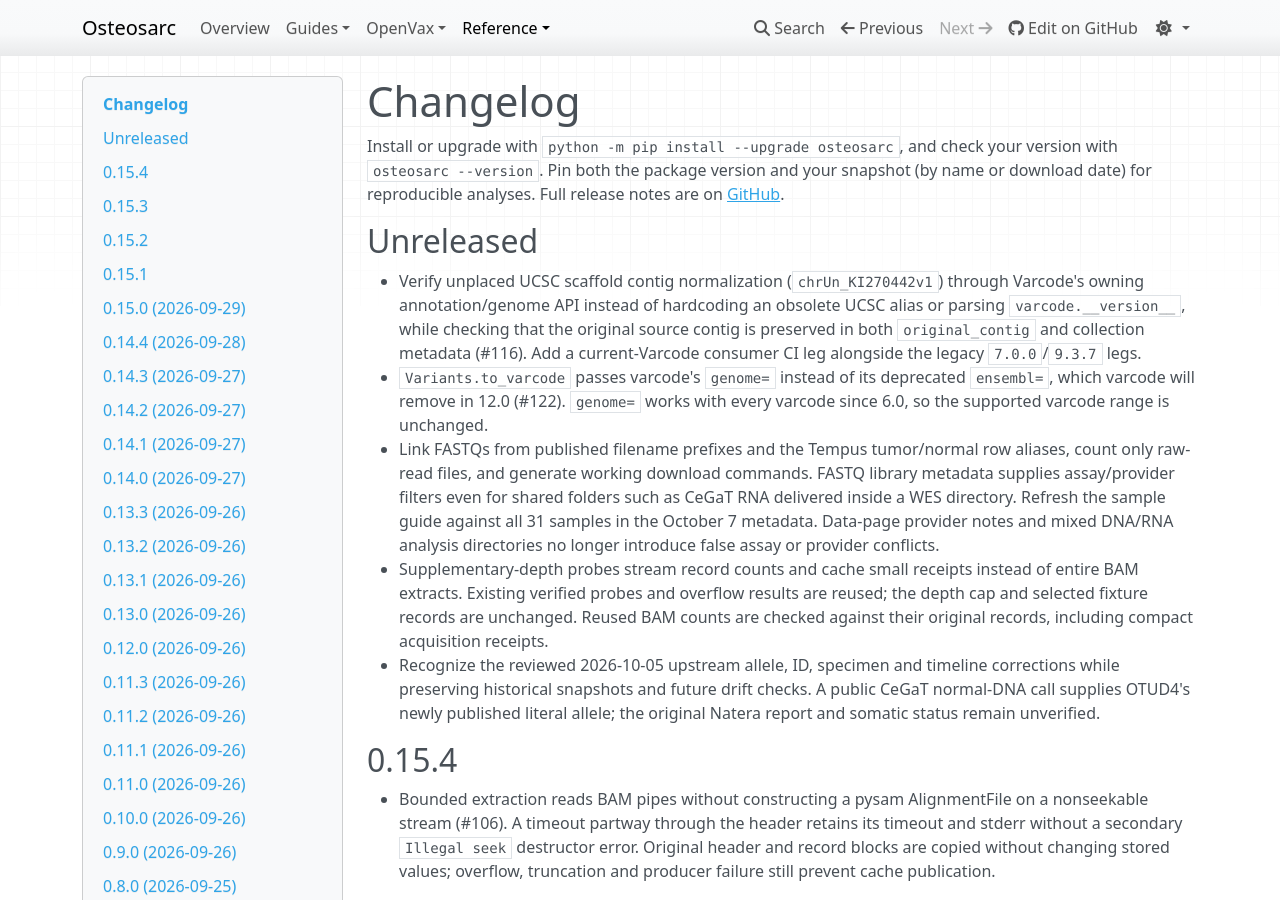
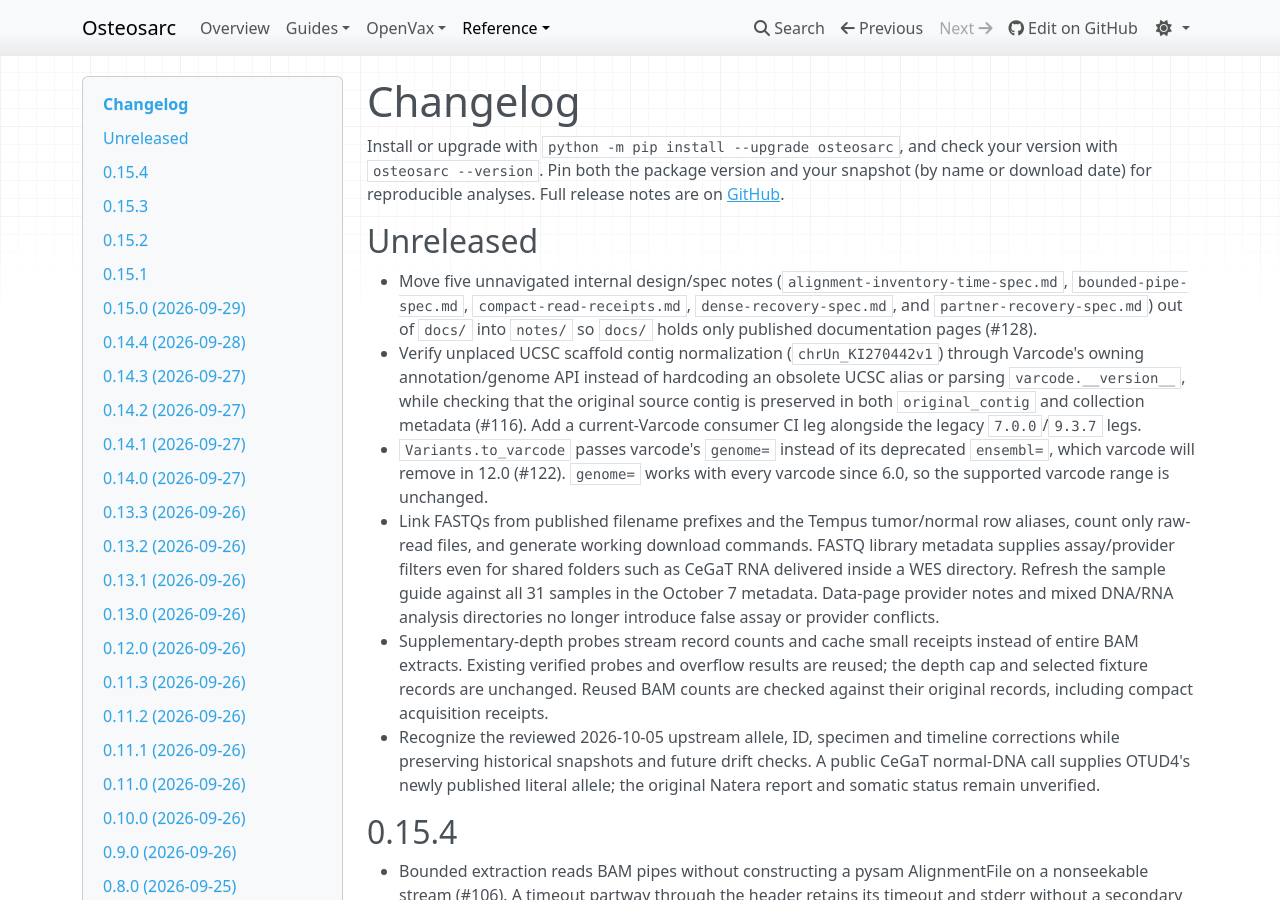
Before and after one commit to iskandr/osteosarc, an MkDocs documentation site: the page built from docs/changelog.md, in a window 1280 px wide and 900 px high. Built offline with MkDocs 1.6.1, drawn with Linux system fonts in a browser that asks for light colours; nearby versions of some CDN libraries.

Commit message:
chore: move five unnavigated internal spec docs from docs/ to notes/ (v0.15.11) (#129)
Closes #128. Moves alignment-inventory-time-spec.md, bounded-pipe-spec.md, compact-read-receipts.md, dense-recovery-spec.md, and partner-recovery-spec.md out of docs/ into notes/, bumps version to 0.15.11, and updates docs/changelog.md.

```diff
--- a/docs/changelog.md
+++ b/docs/changelog.md
@@ -7,6 +7,10 @@ snapshot (by name or download date) for reproducible analyses. Full release note
 
 ## Unreleased
 
+- Move five unnavigated internal design/spec notes (`alignment-inventory-time-spec.md`,
+  `bounded-pipe-spec.md`, `compact-read-receipts.md`, `dense-recovery-spec.md`,
+  and `partner-recovery-spec.md`) out of `docs/` into `notes/` so `docs/` holds
+  only published documentation pages (#128).
 - Verify unplaced UCSC scaffold contig normalization (`chrUn_KI270442v1`) through
   Varcode's owning annotation/genome API instead of hardcoding an obsolete UCSC
   alias or parsing `varcode.__version__`, while checking that the original source
--- a/osteosarc/_version.py
+++ b/osteosarc/_version.py
@@ -1,3 +1,3 @@
 """Single version source for imports and built distribution metadata."""
 
-__version__ = "0.15.10"
+__version__ = "0.15.11"
```
Also changed, not shown: notes/alignment-inventory-time-spec.md (renamed from docs/alignment-inventory-time-spec.md), notes/bounded-pipe-spec.md (renamed from docs/bounded-pipe-spec.md), notes/compact-read-receipts.md (renamed from docs/compact-read-receipts.md), notes/dense-recovery-spec.md (renamed from docs/dense-recovery-spec.md), notes/partner-recovery-spec.md (renamed from docs/partner-recovery-spec.md).
